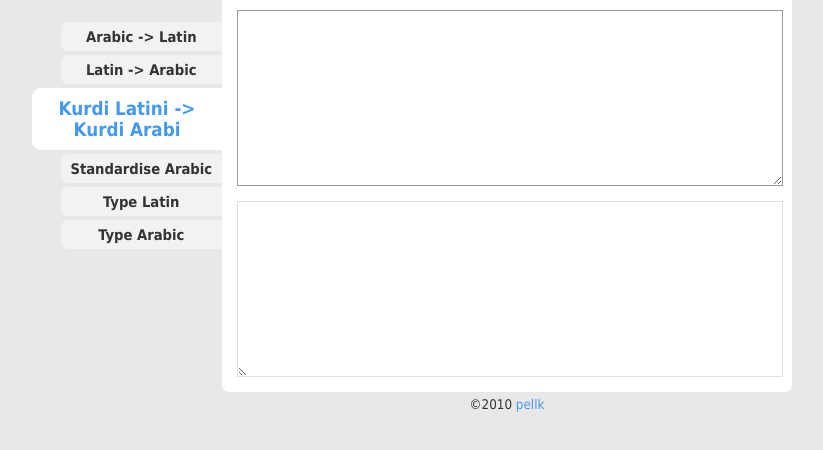
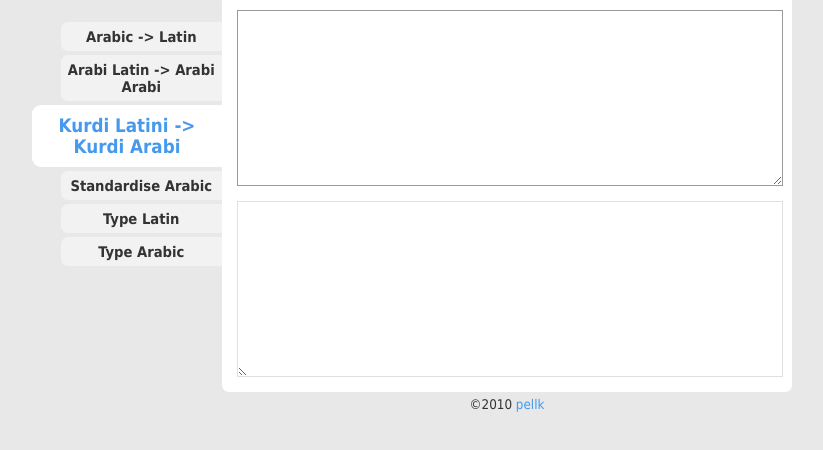
Before and after one commit to wergerker/wergerker.github.com, a plain HTML site: page index.html in a window 1280 px wide. Shown: the part 72-522 px from the top of the page, without its empty margins (228-1051 px from the left). Drawn offline with Linux system fonts and the light colour scheme.

Commit message:
arabi arabi tab name

```diff
--- a/index.html
+++ b/index.html
@@ -307,7 +307,7 @@ textarea
                     <span class="short" title="Arabic -> Latin">AL</span>
                 </a>
                 <a id="tab2" class="unselected" href="#" onclick="return changeTab(2)">
-                    <span class="full">Latin -> Arabic</span>
+                    <span class="full">Arabi Latin -> Arabi Arabi</span>
                     <span class="short" title="Latin -> Arabic">LA</span>
                 </a>
                 <a id="tab6" class="unselected" href="#" onclick="return changeTab(6)">
```
